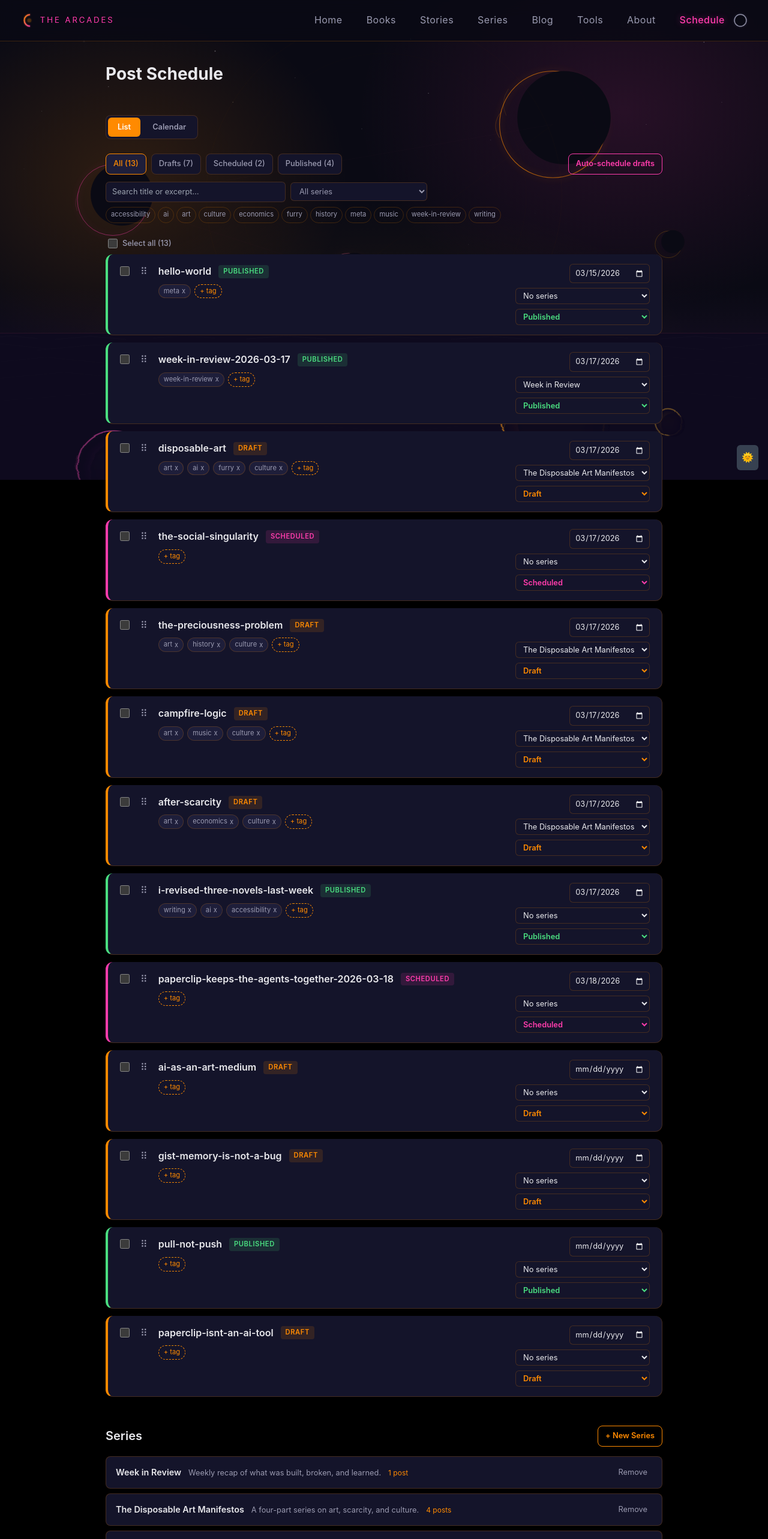
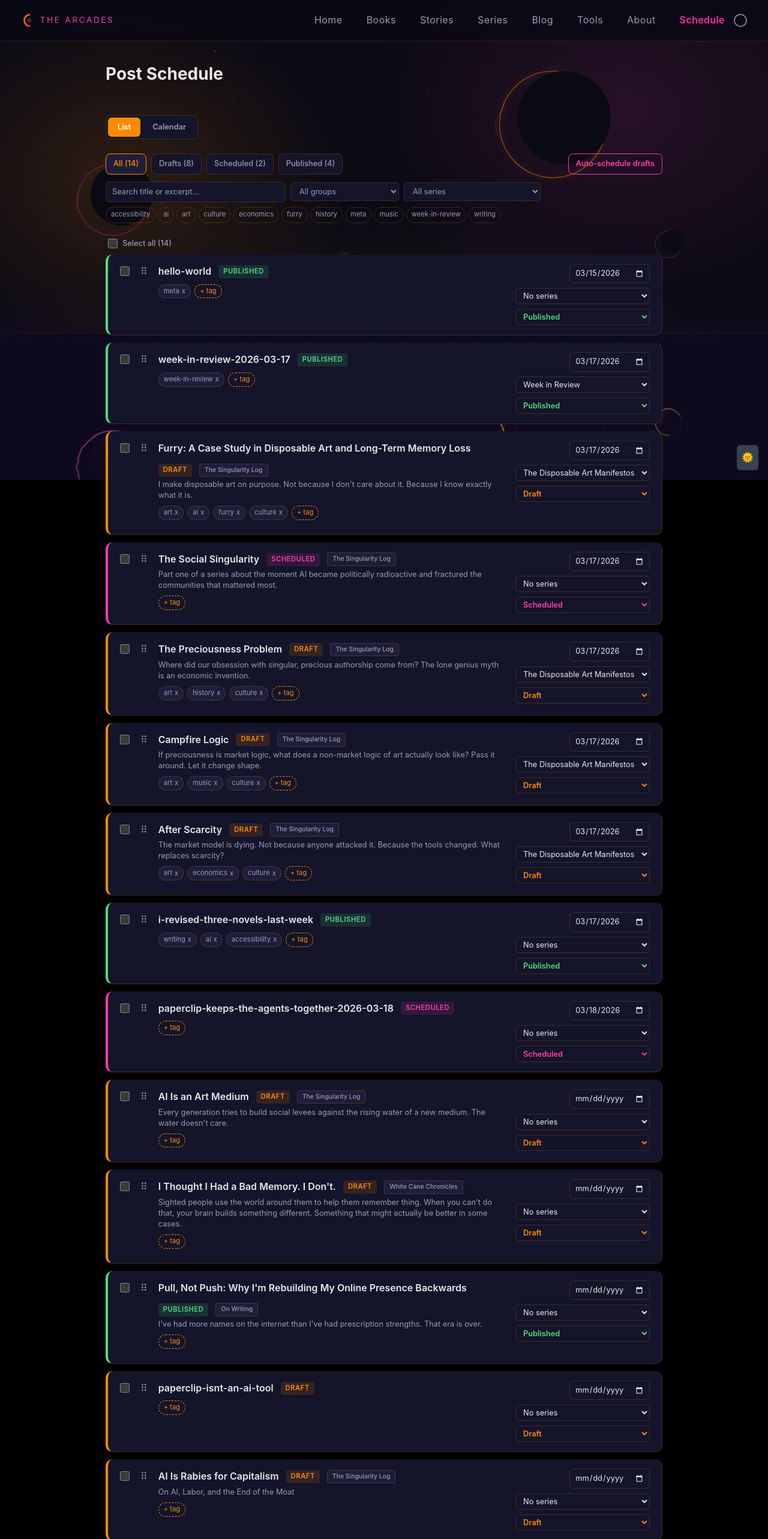
Before and after one commit to Arcadesys/arcadeprofile, a Next.js app: page /admin/schedule in a window 1280 px wide. Shown: the top 2566 px of the page at 60% size. Built offline with nearby package versions, Linux system fonts and the light colour scheme.

Commit message:
feat: add group filtering to schedule and blog post retrieval

```diff
--- a/app/admin/schedule/page.tsx
+++ b/app/admin/schedule/page.tsx
@@ -12,6 +12,7 @@ interface ScheduledPost {
   scheduledDate: string | null;
   tags: string[];
   series: string | null;
+  group: string | null;
 }
 
 interface Series {
@@ -29,6 +30,7 @@ interface ScheduleData {
   posts: ScheduledPost[];
   series: Series[];
   settings: ScheduleSettings;
+  groups: string[];
 }
 
 const STATUS_COLORS: Record<string, string> = {
@@ -69,19 +71,21 @@ function dateToString(d: Date): string {
 const MONTH_NAMES = ['January', 'February', 'March', 'April', 'May', 'June', 'July', 'August', 'September', 'October', 'November', 'December'];
 const WEEKDAY_HEADERS = ['Sun', 'Mon', 'Tue', 'Wed', 'Thu', 'Fri', 'Sat'];
 
-const SCHEDULE_URL_KEYS = ['status', 'q', 'series', 'tags'] as const;
+const SCHEDULE_URL_KEYS = ['status', 'q', 'series', 'tags', 'group'] as const;
 
 function buildScheduleSearchParams(
   filter: 'all' | 'draft' | 'scheduled' | 'published',
   searchText: string,
   filterSeries: string,
-  filterTags: string[]
+  filterTags: string[],
+  filterGroup: string
 ): URLSearchParams {
   const params = new URLSearchParams();
   if (filter !== 'all') params.set('status', filter);
   if (searchText) params.set('q', searchText);
   if (filterSeries) params.set('series', filterSeries);
   if (filterTags.length > 0) params.set('tags', filterTags.join(','));
+  if (filterGroup) params.set('group', filterGroup);
   return params;
 }
 
@@ -90,13 +94,18 @@ function scheduleUrlMatchesFilters(
   filter: 'all' | 'draft' | 'scheduled' | 'published',
   searchText: string,
   filterSeries: string,
-  filterTags: string[]
+  filterTags: string[],
+  filterGroup: string
 ): boolean {
-  const want = buildScheduleSearchParams(filter, searchText, filterSeries, filterTags);
+  const want = buildScheduleSearchParams(filter, searchText, filterSeries, filterTags, filterGroup);
   for (const k of SCHEDULE_URL_KEYS) {
     if (want.get(k) !== sp.get(k)) return false;
   }
   return true;
+}
+
+function formatGroupName(group: string): string {
+  return group.split('-').map(w => w.charAt(0).toUpperCase() + w.slice(1)).join(' ');
 }
 
 export default function SchedulePage() {
@@ -129,6 +138,7 @@ function ScheduleDashboard() {
     const t = searchParams.get('tags');
     return t ? t.split(',').filter(Boolean) : [];
   });
+  const [filterGroup, setFilterGroup] = useState(() => searchParams.get('group') || '');
   const [view, setView] = useState<'list' | 'calendar'>('list');
   const [calendarMonth, setCalendarMonth] = useState(() => {
     const now = new Date();
@@ -308,20 +318,21 @@ function ScheduleDashboard() {
 
   // Sync filter state to URL params (only when different — avoids replace loops with useRouter)
   useEffect(() => {
-    if (scheduleUrlMatchesFilters(searchParams, filter, searchText, filterSeries, filterTags)) {
+    if (scheduleUrlMatchesFilters(searchParams, filter, searchText, filterSeries, filterTags, filterGroup)) {
       return;
     }
-    const qs = buildScheduleSearchParams(filter, searchText, filterSeries, filterTags).toString();
+    const qs = buildScheduleSearchParams(filter, searchText, filterSeries, filterTags, filterGroup).toString();
     router.replace(qs ? `${pathname}?${qs}` : pathname, { scroll: false });
-  }, [filter, searchText, filterSeries, filterTags, router, pathname, searchParams]);
-
-  const hasActiveFilters = filter !== 'all' || searchText !== '' || filterSeries !== '' || filterTags.length > 0;
+  }, [filter, searchText, filterSeries, filterTags, filterGroup, router, pathname, searchParams]);
+
+  const hasActiveFilters = filter !== 'all' || searchText !== '' || filterSeries !== '' || filterTags.length > 0 || filterGroup !== '';
 
   const clearAllFilters = () => {
     setFilter('all');
     setSearchText('');
     setFilterSeries('');
     setFilterTags([]);
+    setFilterGroup('');
   };
 
   const toggleFilterTag = (tag: string) => {
@@ -362,7 +373,7 @@ function ScheduleDashboard() {
     setSaving(false);
   };
 
-  const isFilterActive = filter !== 'all' || searchText !== '' || filterSeries !== '' || filterTags.length > 0;
+  const isFilterActive = filter !== 'all' || searchText !== '' || filterSeries !== '' || filterTags.length > 0 || filterGroup !== '';
 
   const handleListDragStart = (e: DragEvent<HTMLDivElement>, slug: string) => {
     setListDragSlug(slug);
@@ -607,6 +618,11 @@ function ScheduleDashboard() {
       }
       if (filterTags.length > 0) {
         posts = posts.filter(p => filterTags.every(t => p.tags.includes(t)));
+      }
+      if (filterGroup) {
+        posts = filterGroup === '__none__'
+          ? posts.filter(p => !p.group)
+          : posts.filter(p => p.group === filterGroup);
       }
 
       // Cmd/Ctrl+S — save (force re-save)
@@ -680,7 +696,7 @@ function ScheduleDashboard() {
 
     window.addEventListener('keydown', handler);
     return () => window.removeEventListener('keydown', handler);
-  }, [data, filter, searchText, filterSeries, filterTags, focusedIndex, showShortcuts, confirmDialog, toast, saving]);
+  }, [data, filter, searchText, filterSeries, filterTags, filterGroup, focusedIndex, showShortcuts, confirmDialog, toast, saving]);
 
   const filteredPosts = useMemo((): ScheduledPost[] => {
     if (!data) return [];
@@ -700,8 +716,13 @@ function ScheduleDashboard() {
     if (filterTags.length > 0) {
       posts = posts.filter(p => filterTags.every(t => p.tags.includes(t)));
     }
+    if (filterGroup) {
+      posts = filterGroup === '__none__'
+        ? posts.filter(p => !p.group)
+        : posts.filter(p => p.group === filterGroup);
+    }
     return posts;
-  }, [data, filter, searchText, filterSeries, filterTags]);
+  }, [data, filter, searchText, filterSeries, filterTags, filterGroup]);
   const filteredPostsRef = useRef<ScheduledPost[]>([]);
   filteredPostsRef.current = filteredPosts;
 
@@ -918,6 +939,25 @@ function ScheduleDashboard() {
             }}
           />
           <select
+            value={filterGroup}
+            onChange={e => setFilterGroup(e.target.value)}
+            style={{
+              padding: '0.375rem 0.625rem',
+              borderRadius: 6,
+              border: filterGroup ? '1px solid var(--accent)' : '1px solid var(--border)',
+              background: 'var(--surface)',
+              color: filterGroup ? 'var(--accent)' : 'var(--fg-muted)',
+              fontSize: '0.8rem',
+              cursor: 'pointer',
+            }}
+          >
+            <option value="">All groups</option>
+            <option value="__none__">No group</option>
+            {data.groups.map(g => (
+              <option key={g} value={g}>{formatGroupName(g)}</option>
+            ))}
+          </select>
+          <select
             value={filterSeries}
             onChange={e => setFilterSeries(e.target.value)}
             style={{
@@ -1274,6 +1314,19 @@ function ScheduleDashboard() {
                         }}>
                           {post.status}
                         </span>
+                        {post.group && (
+                          <span
+                            onClick={() => setFilterGroup(post.group!)}
+                            style={{
+                              fontSize: '0.65rem', fontWeight: 500, padding: '2px 8px', borderRadius: 4,
+                              background: 'var(--surface-hover)', color: 'var(--fg-muted)',
+                              border: '1px solid var(--border)', cursor: 'pointer',
+                            }}
+                            title={`Filter by group: ${formatGroupName(post.group)}`}
+                          >
+                            {formatGroupName(post.group)}
+                          </span>
+                        )}
                       </div>
 
                       <p style={{ fontSize: '0.8rem', color: 'var(--fg-muted)', margin: '0.25rem 0 0.5rem', lineHeight: 1.4 }}>
--- a/app/api/schedule/route.ts
+++ b/app/api/schedule/route.ts
@@ -14,6 +14,7 @@ export async function GET() {
       title: post?.title || sp.slug,
       excerpt: post?.excerpt || '',
       date: post?.date || sp.scheduledDate,
+      group: post?.group || null,
     };
   });
 
@@ -26,16 +27,23 @@ export async function GET() {
       title: p.title,
       excerpt: p.excerpt,
       date: p.date,
+      group: p.group || null,
       status: 'draft' as const,
       scheduledDate: null,
       tags: [],
       series: null,
     }));
 
+  // Collect all unique groups from blog posts
+  const groupSet = new Set<string>();
+  for (const p of posts) { if (p.group) groupSet.add(p.group); }
+  const groups = Array.from(groupSet);
+
   return NextResponse.json({
     posts: [...merged, ...unscheduled],
     series: schedule.series,
     settings: schedule.settings,
+    groups,
   });
 }
 
--- a/app/components/NavBar.js
+++ b/app/components/NavBar.js
@@ -11,7 +11,6 @@ import CosmosSlider from './CosmosSlider';
 export default function NavBar() {
   const [isOpen, setIsOpen] = useState(false);
   const [mounted, setMounted] = useState(false);
-  const [isLocalhost, setIsLocalhost] = useState(false);
   const pathname = usePathname();
 
   useEffect(() => {
@@ -20,8 +19,6 @@ export default function NavBar() {
 
   useEffect(() => {
     setMounted(true);
-    const host = window.location.hostname;
-    setIsLocalhost(host === 'localhost' || host === '127.0.0.1');
   }, []);
 
   const toggleMenu = () => {
@@ -40,7 +37,8 @@ export default function NavBar() {
     { href: '/blog',      label: 'Blog' },
     { href: '/portfolio', label: 'Tools' },
     { href: '/about',     label: 'About' },
-    ...(isLocalhost ? [{ href: '/admin/schedule', label: 'Schedule' }] : []),
+    ...(typeof window !== 'undefined' && ['localhost', '127.0.0.1'].includes(window.location.hostname)
+      ? [{ href: '/admin/schedule', label: 'Schedule' }] : []),
   ];
 
   const linkIsActive = (link) => {
--- a/lib/blog.ts
+++ b/lib/blog.ts
@@ -24,6 +24,8 @@ export interface BlogPost {
   date: string;
   excerpt: string;
   content: string;
+  /** Folder the post lives in under content/blog/ (e.g. "the-singularity-log"). */
+  group?: string;
   /** Groups posts into a serialized essay series; use with seriesPart for order. */
   series?: string;
   seriesTitle?: string;
@@ -51,45 +53,42 @@ export function getFeed(): FeedItem[] {
 export function getAllPosts(): BlogPost[] {
   if (!fs.existsSync(BLOG_DIR)) return [];
 
-  const files = fs.readdirSync(BLOG_DIR).filter(f => f.endsWith('.mdx'));
+  const posts: BlogPost[] = [];
 
-  const posts = files.map(filename => {
-    const slug = filename.replace('.mdx', '');
-    const raw = fs.readFileSync(path.join(BLOG_DIR, filename), 'utf8');
-    const { data, content } = matter(raw);
-
-    return {
-      slug,
-      title: data.title || slug,
-      date: data.date || '',
-      excerpt: data.excerpt || content.slice(0, 200).replace(/[#*_\n]/g, ' ').trim() + '...',
-      content,
-      series: typeof data.series === 'string' ? data.series : undefined,
-      seriesTitle: typeof data.seriesTitle === 'string' ? data.seriesTitle : undefined,
-      seriesPart: parseSeriesPart(data.seriesPart),
-      newsletterHeading: optionalString(data.newsletterHeading),
-      newsletterDescription: optionalString(data.newsletterDescription),
-    };
-  });
+  // Read .mdx files from top-level directory
+  for (const entry of fs.readdirSync(BLOG_DIR, { withFileTypes: true })) {
+    if (entry.isFile() && entry.name.endsWith('.mdx')) {
+      const slug = entry.name.replace('.mdx', '');
+      const raw = fs.readFileSync(path.join(BLOG_DIR, entry.name), 'utf8');
+      const { data, content } = matter(raw);
+      posts.push(parsePost(slug, data, content, undefined));
+    } else if (entry.isDirectory() && !entry.name.startsWith('.')) {
+      // Read .mdx files from subdirectories (groups)
+      const groupDir = path.join(BLOG_DIR, entry.name);
+      for (const file of fs.readdirSync(groupDir)) {
+        if (file.endsWith('.mdx')) {
+          const slug = file.replace('.mdx', '');
+          const raw = fs.readFileSync(path.join(groupDir, file), 'utf8');
+          const { data, content } = matter(raw);
+          posts.push(parsePost(slug, data, content, entry.name));
+        }
+      }
+    }
+  }
 
   return posts
     .filter(p => p.date)
     .sort((a, b) => new Date(b.date).getTime() - new Date(a.date).getTime());
 }
 
-export function getPostBySlug(slug: string): BlogPost | null {
-  const filePath = path.join(BLOG_DIR, `${slug}.mdx`);
-  if (!fs.existsSync(filePath)) return null;
-
-  const raw = fs.readFileSync(filePath, 'utf8');
-  const { data, content } = matter(raw);
-
+function parsePost(slug: string, data: Record<string, unknown>, content: string, group: string | undefined): BlogPost {
   return {
     slug,
-    title: data.title || slug,
-    date: data.date || '',
-    excerpt: data.excerpt || '',
+    title: (data.title as string) || slug,
+    date: (data.date as string) || '',
+    excerpt: (data.excerpt as string) || content.slice(0, 200).replace(/[#*_\n]/g, ' ').trim() + '...',
     content,
+    group,
     series: typeof data.series === 'string' ? data.series : undefined,
     seriesTitle: typeof data.seriesTitle === 'string' ? data.seriesTitle : undefined,
     seriesPart: parseSeriesPart(data.seriesPart),
@@ -97,3 +96,28 @@ export function getPostBySlug(slug: string): BlogPost | null {
     newsletterDescription: optionalString(data.newsletterDescription),
   };
 }
+
+export function getPostBySlug(slug: string): BlogPost | null {
+  // Check top-level first
+  const topLevel = path.join(BLOG_DIR, `${slug}.mdx`);
+  if (fs.existsSync(topLevel)) {
+    const raw = fs.readFileSync(topLevel, 'utf8');
+    const { data, content } = matter(raw);
+    return parsePost(slug, data, content, undefined);
+  }
+
+  // Search subdirectories
+  if (!fs.existsSync(BLOG_DIR)) return null;
+  for (const entry of fs.readdirSync(BLOG_DIR, { withFileTypes: true })) {
+    if (entry.isDirectory() && !entry.name.startsWith('.')) {
+      const filePath = path.join(BLOG_DIR, entry.name, `${slug}.mdx`);
+      if (fs.existsSync(filePath)) {
+        const raw = fs.readFileSync(filePath, 'utf8');
+        const { data, content } = matter(raw);
+        return parsePost(slug, data, content, entry.name);
+      }
+    }
+  }
+
+  return null;
+}
```
